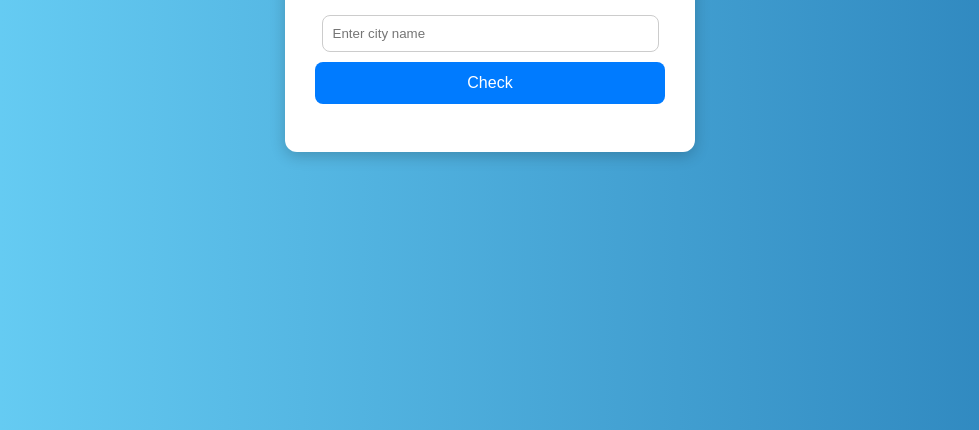
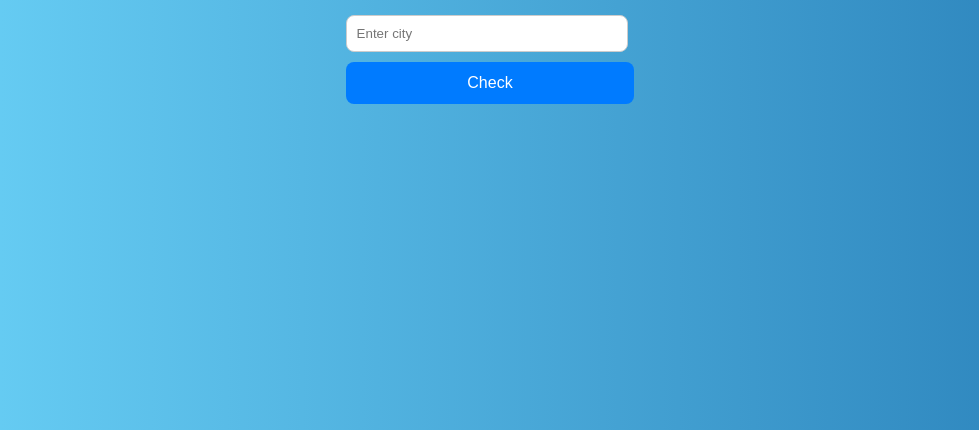
Before and after one commit to simran-123-dev/firstproject, a plain HTML site: page weather.html in a window 1280 px wide. Shown: the part 370-800 px from the top of the page, without its empty margins (150-1129 px from the left). Drawn offline with Linux system fonts and the light colour scheme.

Commit message:
Update weather.html

```diff
--- a/weather.html
+++ b/weather.html
@@ -3,13 +3,13 @@
 <head>
   <meta charset="UTF-8">
   <meta name="viewport" content="width=device-width, initial-scale=1.0">
-  <title>Weather Checker</title>
+  <title>Weather</title>
   <link rel="stylesheet" href="weather.css">
 </head>
 <body>
-  <div class="container">
+  <div class="weather-container">
     <h2>Weather Checker</h2>
-    <input type="text" id="cityInput" placeholder="Enter city name">
+    <input type="text" id="cityInput" placeholder="Enter city">
     <button onclick="getWeather()">Check</button>
     <p id="result"></p>
   </div>
```
